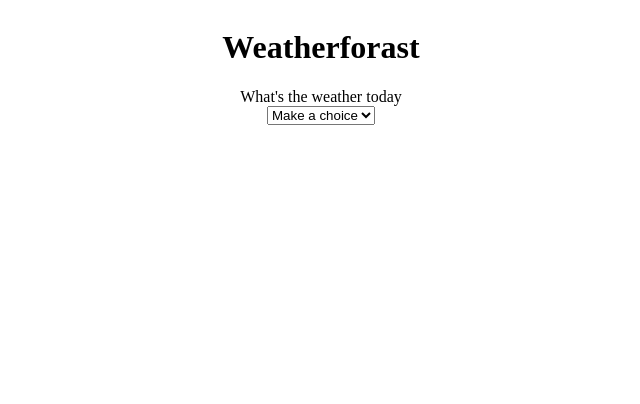
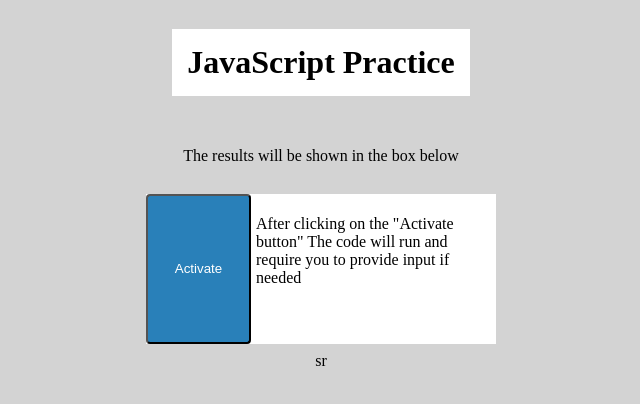
Before and after one commit to Clanbulance/Javascript, a plain HTML site: page Learn js/htmljava.html in a window 1280 px wide. Shown: the whole page, without its empty margins (319-959 px from the left). Drawn offline with Linux system fonts and the light colour scheme.

Commit message:
lastonlaptop

```diff
--- a/Learn js/htmljava.html
+++ b/Learn js/htmljava.html
@@ -5,43 +5,24 @@
 <link rel="stylesheet" href="style.css">
 </head>
 	<body>
-<h1>Weatherforast</h1>
-<label for="weather"> What's the weather today</label>
-<select id="weather">
-<option value="">Make a choice </option>
-<option value="sunny"> Sunny </option>
-<option value="stormy">Stormy</option>
-<p></p>
-</select>
-<p id="textfield"><p>
+<h1>JavaScript Practice</h1>
+<p> The results will be shown in the box below</p>
+<div class="javabox">
+<button id="btn">Activate</button>
+<div class="rightbox">
+<p id="Infobox" >After clicking on the "Activate button" The code will run and require you to provide input if needed</p>
+</div>
+</div>
+
+
+</body>
 <script>
-const select = document.querySelector('select');
-const para = document.getElementById('textfield');
-
-select.addEventListener('change',setWeather);
-
-function setWeather(){
-const choice = select.value;
-
-  switch (choice) {
-    case 'sunny':
-      para.textContent = 'It is nice and sunny outside today. Wear shorts! Go to the beach, or the park, and get an ice cream.';
-      break;
-    case 'stormy':
-      para.textContent = 'Rain is falling outside; take a rain coat and an umbrella, and don\'t stay out for too long.';
-      break;
-    case 'snowing':
-      para.textContent = 'The snow is coming down — it is freezing! Best to stay in with a cup of hot chocolate, or go build a snowman.';
-      break;
-    case 'overcast':
-      para.textContent = 'It isn\'t raining, but the sky is grey and gloomy; it could turn any minute, so take a rain coat just in case.';
-      break;
-    default:
-      para.textContent = '';
-  }
+document.getElementById('btn').addEventListener('click',test);
+function test(){
+document.getElementById('Infobox').innerHTML = "You've clicked the button";
 }
-
 </script>
 
-</body>
+
 </html>
+sr
--- a/Learn js/style.css
+++ b/Learn js/style.css
@@ -1,22 +1,66 @@
+html{
+
+}
+
+
 body{
 	display:flex;
 	flex-direction:column;
 	align-items:center;
+gap:8px;
+	background-color: lightgrey;
 
 }
 
 button{
-	width:150px;
-	height:100px;
-	border:2px solid blue;
+	width:30%;
+	height:100%;
+	flex:1 0 auto;
+    color: white;
+    text-align: center;
+    background-color : #2980B9;
+    border-radius: 4px;
+}
+button:hover {
+    color: white;
+    background-color: #5499C7;
 
 }
 
-.actionbox {
+
+
+
+
+
+.rightbox{
+	width:70%;
+	height:100%;
+	flex:1 0 auto;
+
+
+
+}
+
+
+h1{
+
+	padding: 15px;
+	background-color:white;
+}
+
+p {
+display:flex;
+flex: auto;
+padding:5px;
+flex:1 1 0;
+}
+
+.javabox {
+	width:350px;
+	height:150px;
+	background-color:white;
 	display:flex;
-	flex-direction:row;
 	align-items:center;
-	justify-items:space-between;
-	gap:30px;
+	flex:1 0 auto;
 
-	}
+}
```
